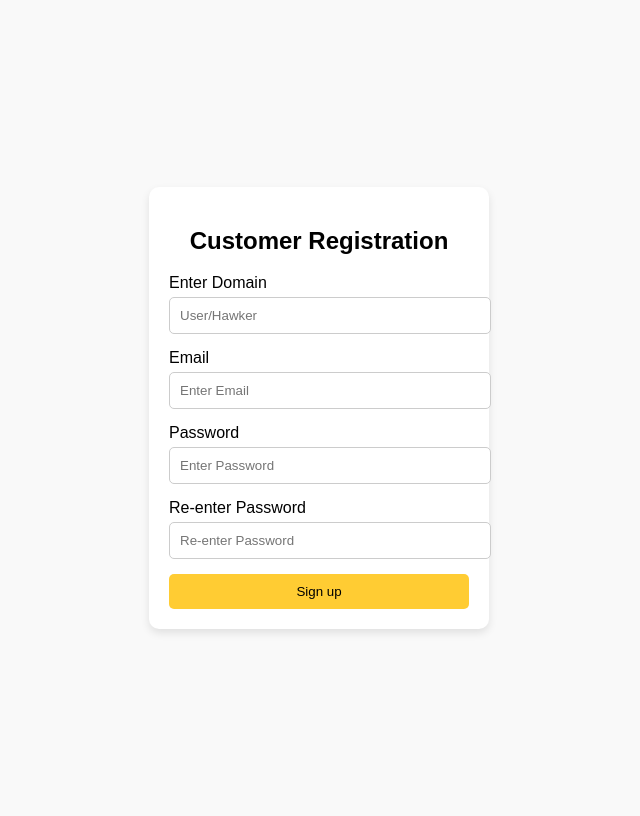
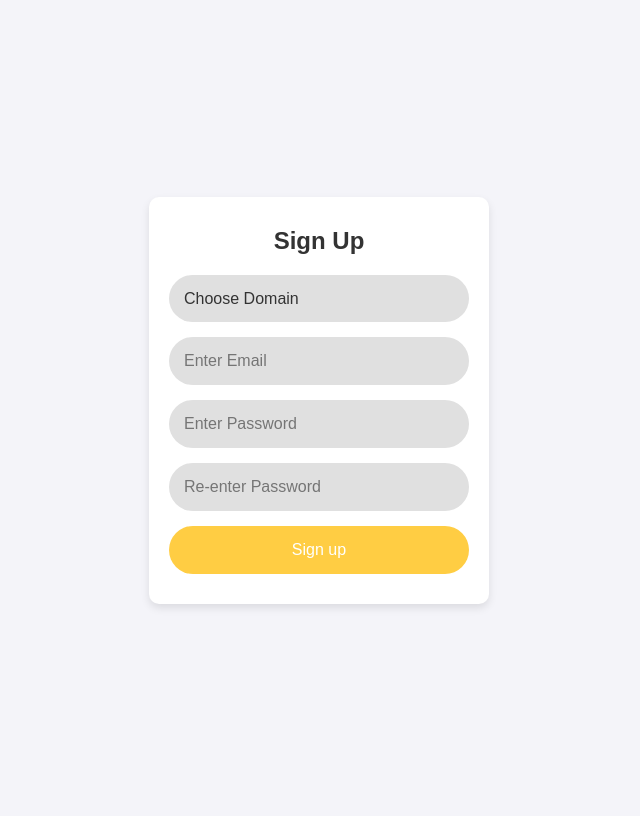
Before and after one commit to Paier05/SC2006_Project_Assignment, a PHP site: page /Register/register.html in a window 1280 px wide. Shown: the whole page, without its empty margins (321-961 px from the left). After the commit the page ends 608 px from the top, so only its background shows below. Run offline with PHP 8.4, Linux system fonts and the light colour scheme.

Commit message:
css of registration site

```diff
--- a/Frontend/Login/Register/register.html
+++ b/Frontend/Login/Register/register.html
@@ -4,28 +4,36 @@
     <meta charset="UTF-8">
     <meta name="viewport" content="width=device-width, initial-scale=1.0">
     <title>Customer Registration</title>
-    <link rel="stylesheet" href="styles.css">
+    <link rel="stylesheet" href="registerStyles.css">
 </head>
 <body>
     <div class="form-container">
-        <form id="customerForm" class="form" action="submit_registration.php" method="POST">
-            <h2>Customer Registration</h2>
-            <label for="domain">Enter Domain</label>
-            <input type="text" id="domain" name="domain" placeholder="User/Hawker" required>
+        <form id="customerForm" class="form" action="submit_registration.php" method="POST" enctype="multipart/form-data">
+            <h1 class="heading">Sign Up</h1>
+            <select id="domain" name="domain" onchange="toggleUploadField()">
+                <option>Choose Domain</option>
+                <option value="hawker">Hawker</option>
+                <option value="user">User</option>
+            </select>
+            <!--<input type="text" id="domain" name="domain" placeholder="User/Hawker" required>-->
 
-            <label for="email">Email</label>
             <input type="email" id="email" name="email" placeholder="Enter Email" required>
 
-            <label for="password">Password</label>
             <input type="password" id="password" name="password" placeholder="Enter Password" required>
 
-            <label for="repassword">Re-enter Password</label>
             <input type="password" id="repassword" name="repassword" placeholder="Re-enter Password" required>
+
+            <div id="upload-field" style="display: none;">
+                <label for="license">Upload License</label>
+                <div class="file-input-wrapper">
+                    <input type="file" id="license" name="license" class="input-field file-input">
+                </div>
+            </div>
 
             <button type="submit">Sign up</button>
         </form>
     </div>
 
-    <script src="scripts.js"></script>
+    <script src="register.js"></script>
 </body>
 </html>
--- /dev/null
+++ b/Frontend/Login/Register/registerStyles.css
@@ -0,0 +1,153 @@
+* {
+    margin: 0;
+    padding: 0;
+    box-sizing: border-box;
+}
+
+body {
+    font-family:Arial, Helvetica, sans-serif;
+    display: flex;
+    justify-content: center;
+    align-items: center;
+    height: 100vh;
+    background-color: #f4f4f9;
+}
+
+.form-container {
+    display: flex;
+    flex-direction: column;
+    justify-content: center;
+    align-items: center;
+    background-color: white;
+    padding: 30px 20px;
+    border-radius: 10px;
+    box-shadow: 0 4px 8px rgba(0, 0, 0, 0.1);
+}
+
+.heading {
+    font-size: 24px;
+    font-weight: bold;
+    margin-bottom: 20px;
+    text-align: center;
+    color: #333;
+}
+
+.form {
+    display: flex;
+    flex-direction: column;
+    width: 300px;
+}
+
+input {
+    background-color: #e0e0e0;
+    border: none;
+    border-radius: 25px;
+    padding: 15px;
+    margin-bottom: 15px;
+    font-size: 16px;
+    color: #333;
+    appearance: none;
+    -webkit-appearance: none;
+    -moz-appearance: none;
+}
+
+select {
+    padding-right: 20px;
+    cursor: pointer;
+    background-color: #e0e0e0;
+    border: none;
+    border-radius: 25px;
+    padding: 15px;
+    margin-bottom: 15px;
+    font-size: 16px;
+    color: #333;
+    appearance: none;
+    -webkit-appearance: none;
+    -moz-appearance: none;
+}
+
+button {
+    background-color: #ffcd43;
+    border: none;
+    border-radius: 25px;
+    padding: 15px;
+    font-size: 16px;
+    color: white;
+    cursor: pointer;
+    transition: background-color 0.3s ease;
+}
+
+button:hover {
+    background-color: #f2b93a;
+}
+
+.additional-links {
+    display: flex;
+    justify-content: space-between;
+    margin-top: 10px;
+}
+
+.additional-links a {
+    text-decoration: none;
+    font-size: 14px;
+    color: #333;
+}
+
+.additional-links a:hover {
+    text-decoration: underline;
+}
+
+/* Style the file input wrapper for better alignment */
+.file-input-wrapper {
+    display: flex;
+    align-items: center;
+    justify-content: space-between;
+    padding: 10px;
+    background-color: #f0f0f0;
+    border-radius: 8px;
+    border: 1px solid #ccc;
+    width: 100%;
+    box-sizing: border-box;
+}
+
+.file-input {
+    background-color: transparent;
+    border: none;
+    font-size: 1rem;
+    width: 100%;
+    cursor: pointer;
+}
+
+/* Hide default file input appearance */
+.file-input::-webkit-file-upload-button {
+    visibility: hidden;
+}
+.file-input::before {
+    content: 'Choose File';
+    display: inline-block;
+    background: #ffcc5c;
+    border: 1px solid #ccc;
+    padding: 6px 12px;
+    cursor: pointer;
+    border-radius: 5px;
+    margin-right: 10px;
+}
+
+/* Change appearance when hovering */
+.file-input:hover::before {
+    background-color: #ffb74d;
+}
+
+.file-input::after {
+    content: 'No file selected';
+    color: #888;
+    margin-left: 10px;
+}
+
+/* Display chosen file name */
+.file-input:active::before {
+    background-color: #ffb74d;
+}
+.file-input:active::after {
+    content: attr(value);
+}
--- a/Frontend/Login/Register/scripts.js
+++ /dev/null
@@ -1,23 +0,0 @@
-document.getElementById('customerForm').addEventListener('submit', function(event) {
-    event.preventDefault();
-
-    const email = document.getElementById('email').value;
-    const password = document.getElementById('password').value;
-    const repassword = document.getElementById('repassword').value;
-
-    // Check if passwords match
-    if (password !== repassword) {
-        alert("Passwords do not match!");
-        return;
-    }
-
-    // You can send form data to the server here
-    console.log({
-        domain: 'Customer',
-        email: email,
-        password: password,
-    });
-
-    // Optionally, you can submit the form data to the server here
-    this.submit();
-});
--- a/Frontend/Login/Register/styles.css
+++ /dev/null
@@ -1,50 +0,0 @@
-body {
-    font-family: Arial, sans-serif;
-    display: flex;
-    justify-content: center;
-    align-items: center;
-    height: 100vh;
-    background-color: #f9f9f9;
-}
-
-.form-container {
-    background-color: #fff;
-    padding: 20px;
-    border-radius: 10px;
-    box-shadow: 0 4px 8px rgba(0, 0, 0, 0.1);
-    width: 300px;
-}
-
-.form {
-    display: flex;
-    flex-direction: column;
-}
-
-h2 {
-    text-align: center;
-}
-
-label {
-    margin-bottom: 5px;
-}
-
-input {
-    width: 100%;
-    padding: 10px;
-    margin-bottom: 15px;
-    border-radius: 5px;
-    border: 1px solid #ccc;
-}
-
-button {
-    width: 100%;
-    padding: 10px;
-    background-color: #ffcc33;
-    border: none;
-    border-radius: 5px;
-    cursor: pointer;
-}
-
-button:hover {
-    background-color: #e6b800;
-}
```
Also changed, not shown: Frontend/Login/Register/license.html (deleted, +0 -24 lines), Frontend/Login/Register/register.js (added, +55 -0 lines), Frontend/Login/Register/submit_license.php (deleted, +0 -57 lines), Frontend/Login/Register/submit_registration.php (+24 -13 lines), Frontend/Login/index.html (+2 -10 lines), Frontend/Login/styles.css (+8 -74 lines), Frontend/Login/testRegister/register.html (deleted, +0 -29 lines), Frontend/Login/testRegister/register.php (deleted, +0 -41 lines), Frontend/Login/testRegister/script.js (deleted, +0 -13 lines), Frontend/Login/testRegister/styles.css (deleted, +0 -56 lines), Frontend/Login/Register/uploads/Screenshot 2024-09-20 155745.png (added), Frontend/Login/Register/uploads/Screenshot 2024-09-20 163857.png (added).
